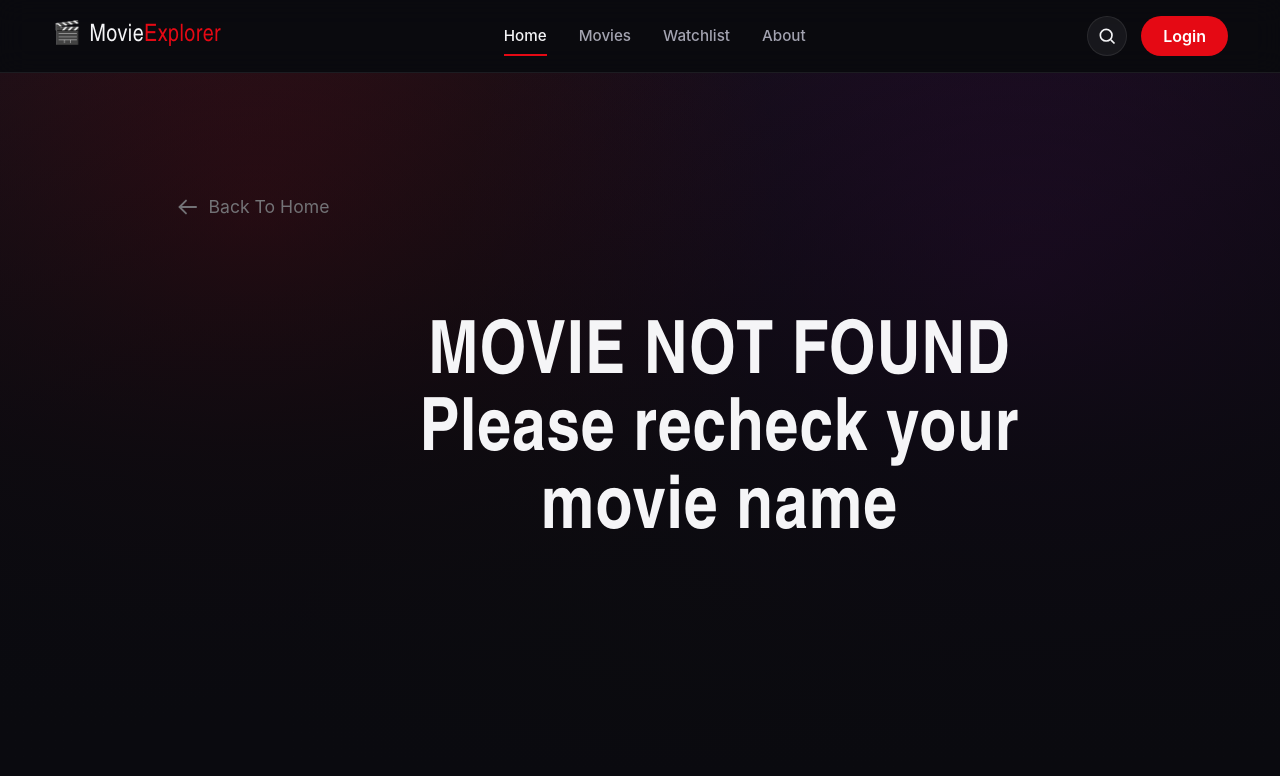
After one commit to parthmalhotra-tech/movie-explorer, a FastAPI app: template templates/movie_not_found.html in a window 1280 px wide. The commit adds this page. Shown: the top 776 px of the page. Run offline with FastAPI, Linux system fonts and the light colour scheme; the template is opened without the code that fills it, so the values that code supplies are empty.

Commit message:
movie_ not_found done

```diff
--- a/app.py
+++ b/app.py
@@ -3,6 +3,7 @@ import requests
 from fastapi import FastAPI,Request
 from fastapi.staticfiles import StaticFiles
 from  fastapi.templating import Jinja2Templates
+from fastapi.responses import RedirectResponse
 app=FastAPI()
 templates=Jinja2Templates(directory="templates")
 app.mount("/static",StaticFiles(directory="static"),name="static")
@@ -28,16 +29,22 @@ def start(req:Request):
     for title in movies:
            response = requests.get(f"http://www.omdbapi.com/?apikey=904d2141&t={title}")
            movie_list.append(response.json())
-    print(movie_list)
     return templates.TemplateResponse("main_page.html", {
         "request": req,
         "movie": movie_list
     })
+@app.get("/search")
+def search(req:Request,movie_id:str):
+     return RedirectResponse(url=f"/movie/{movie_id}")
 @app.get("/movie/{movie_id}")
 def movie_details(req:Request,movie_id :str):
     url = f"https://www.omdbapi.com/?apikey=904d2141&t={movie_id}"
     response = requests.get(url)
     movie = response.json()
+    if movie["Response"]=="False":
+         return templates.TemplateResponse("movie_not_found.html",
+                                           {"request":req,
+                                           "movie_id":movie_id})
     return templates.TemplateResponse("movie_details.html",
                                       {"request":req,
                                        "movie_id":movie_id,
--- a/static/css/main_page.css
+++ b/static/css/main_page.css
@@ -417,7 +417,18 @@ a {
 .movie-card__info {
   padding: 16px;
 }
-
+.back-btn{
+    display:flex;
+    justify-content: center;
+    align-items: center;
+    color:#f5f5f7;
+    align-self: flex-start;
+    gap: 8px;
+    font-size: 1.1rem;
+}
+.back-btn:hover{
+  color:var(--accent-crimson)
+}
 .movie-card__title {
   font-size: 1rem;
   font-weight: 600;
--- a/templates/main_page.html
+++ b/templates/main_page.html
@@ -44,12 +44,12 @@
         <p class="hero__subtitle">
           Search thousands of movies, explore ratings, cast, trailers and build your personal watchlist.
         </p>
-        <form class="search-bar" role="search">
+        <form action="/search" method="get" class="search-bar" role="search">
           <svg class="search-bar__icon" viewBox="0 0 24 24" width="18" height="18" fill="none" stroke="currentColor" stroke-width="2">
             <circle cx="11" cy="11" r="7"></circle>
             <line x1="21" y1="21" x2="16.65" y2="16.65"></line>
           </svg>
-          <input type="text" placeholder="Search for a movie, actor, or genre..." class="search-bar__input" />
+          <input type="text" name="movie_id" placeholder="Search for a movie, actor, or genre..." class="search-bar__input" />
           <button type="submit" class="btn btn--primary search-bar__btn">Search</button>
         </form>
 
--- /dev/null
+++ b/templates/movie_not_found.html
@@ -0,0 +1,62 @@
+<!DOCTYPE html>
+<html lang="en">
+<head>
+  <meta charset="UTF-8" />
+  <meta name="viewport" content="width=device-width, initial-scale=1.0" />
+  <title>Movie Explorer </title>
+  <link rel="stylesheet" href="/static/css/main_page.css" />
+</head>
+<body>
+  <header class="navbar">
+    <div class="navbar__inner">
+      <a href="/" class="logo">
+        <span class="logo__icon">🎬</span>
+        <span class="logo__text">Movie<span class="logo__accent">Explorer</span></span>
+      </a>
+
+      <nav class="nav-links" aria-label="Primary navigation">
+        <a href="#" class="nav-links__item is-active">Home</a>
+        <a href="#trending" class="nav-links__item">Movies</a>
+        <a href="#" class="nav-links__item">Watchlist</a>
+        <a href="#" class="nav-links__item">About</a>
+      </nav>
+    <div class="navbar__actions">
+        <button class="icon-btn" aria-label="Search">
+          <svg viewBox="0 0 24 24" width="20" height="20" fill="none" stroke="currentColor" stroke-width="2">
+            <circle cx="11" cy="11" r="7"></circle>
+            <line x1="21" y1="21" x2="16.65" y2="16.65"></line>
+          </svg>
+        </button>
+        <a href="/login">
+        <button class="btn btn--login">Login</button>
+        </a>
+      </div>
+    </div>
+  </header>
+   <main>
+    <section class="hero">
+        <a href="/" class="back-btn">
+    <svg xmlns="http://www.w3.org/2000/svg"
+         width="30"
+         height="22"
+         viewBox="0 0 24 24"
+         fill="none"
+         stroke="currentColor"
+         stroke-width="2"
+         stroke-linecap="round"
+         stroke-linejoin="round">
+      <path d="M23 12H5"></path>
+      <path d="M12 19l-7-7 7-7"></path>
+    </svg>
+    Back To Home
+</a>
+
+      <div class="hero__overlay"></div>
+
+      <div class="hero__content">
+        <h1 class="hero__title">MOVIE NOT FOUND<br/>Please recheck your movie name</h1>
+
+    </div>
+    </section>
+    </main>
+  </body>
```
